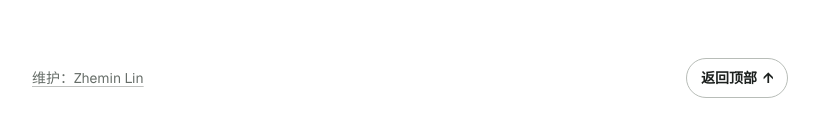
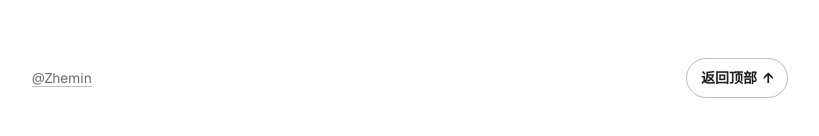
Before and after one commit to zheminlin266/Copper_Gold_Silver_Info, a Next.js app: page / in a window 1280 px wide. Shown: the part 5408-5544 px from the top of the page, without its empty margins (230-1049 px from the left). Built offline with nearby package versions, Linux system fonts and the light colour scheme.

Commit message:
Use @Zhemin for the footer link (#23)

```diff
--- a/app/layout.tsx
+++ b/app/layout.tsx
@@ -32,7 +32,7 @@ export default function RootLayout({ children }: Readonly<{ children: React.Reac
         <SiteHeader />
         {children}
         <footer className="site-footer">
-          <a href="https://www.zhemin.ltd/">维护：Zhemin Lin</a>
+          <a href="https://www.zhemin.ltd/">@Zhemin</a>
           <a className="back-to-top" href="#top">
             返回顶部 <span aria-hidden="true">↑</span>
           </a>
```
